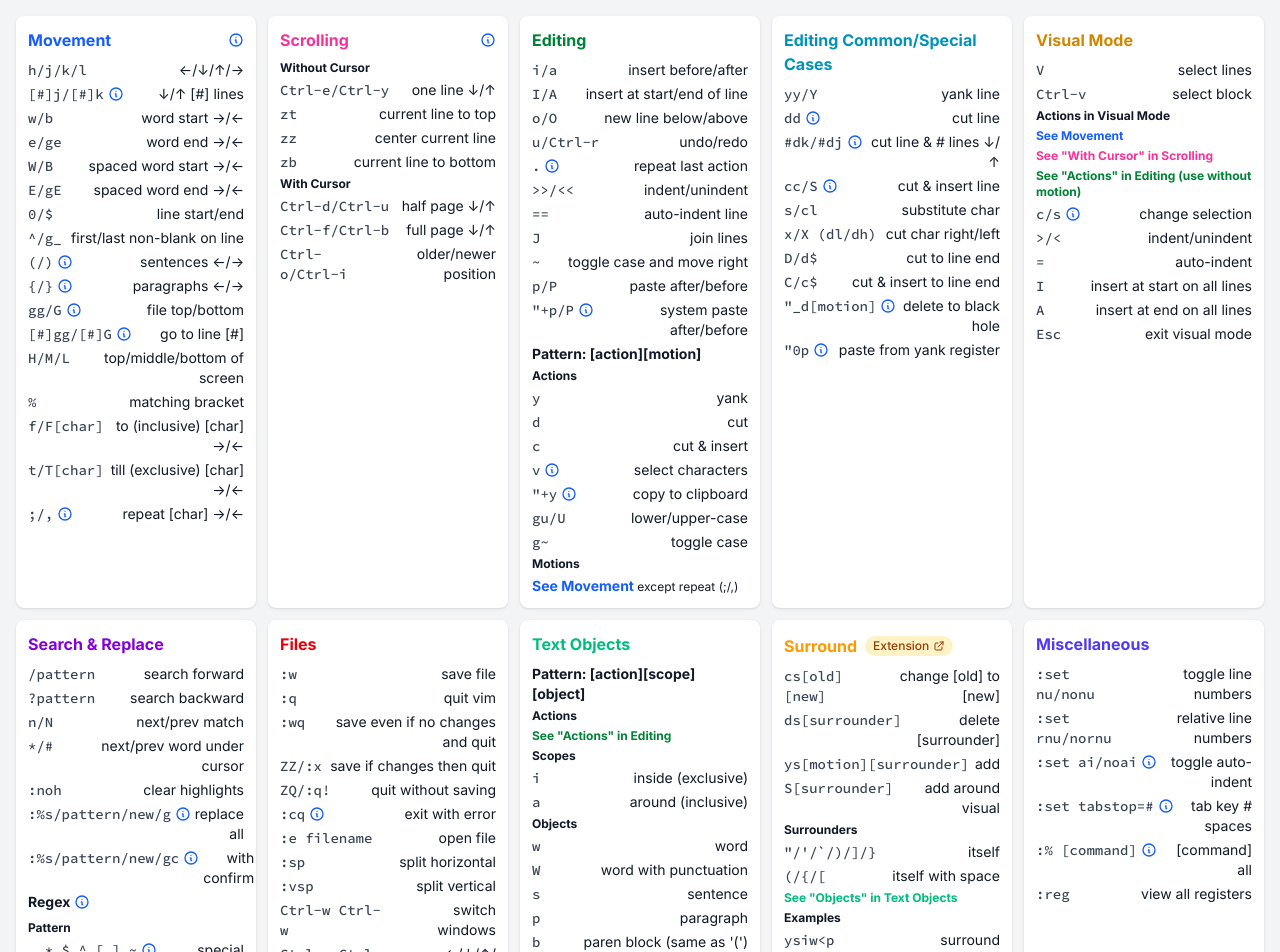
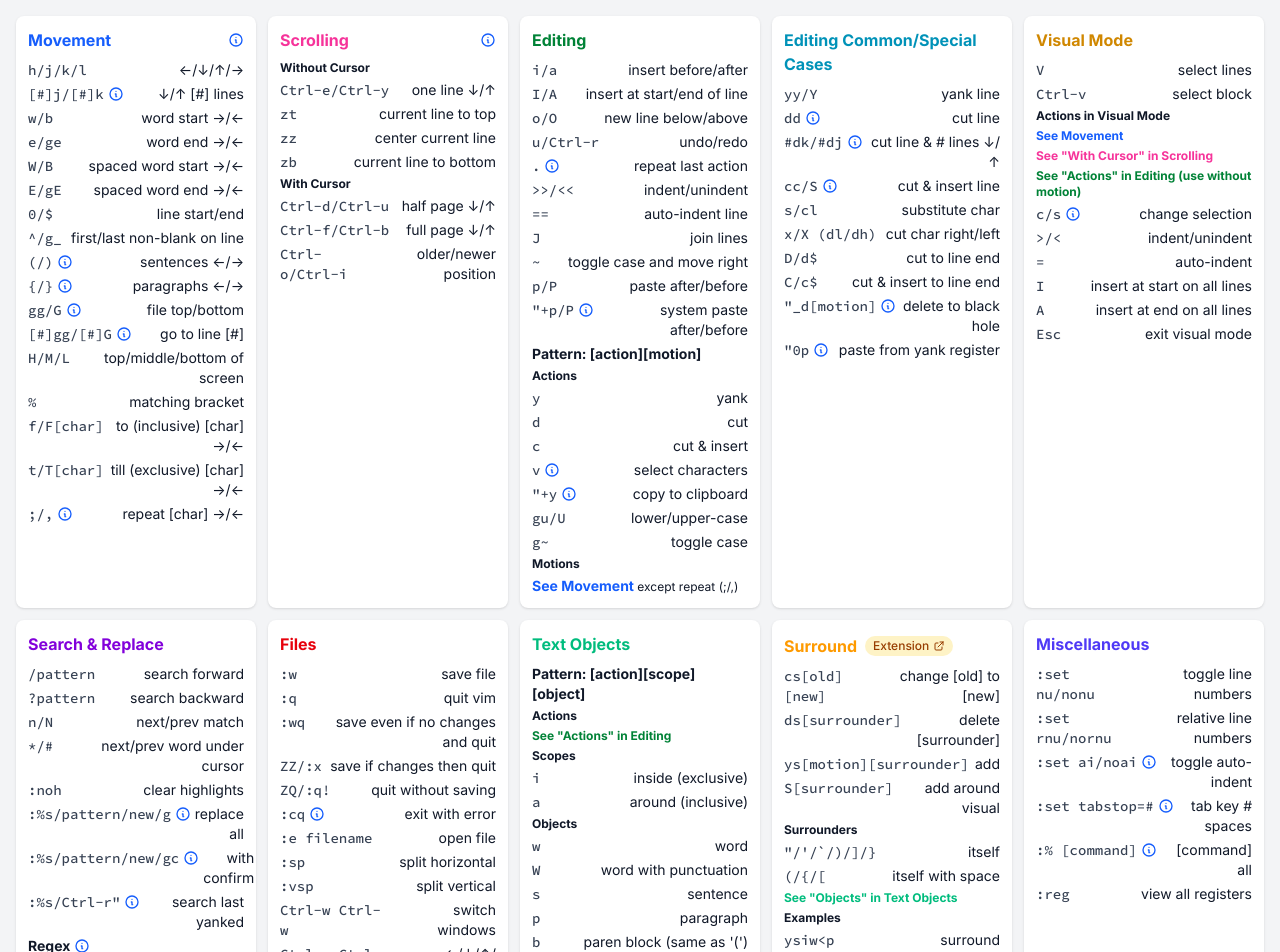
Before and after one commit to Noitidart/vim-cheats, a Next.js app: page / in a window 1280 px wide. Shown: the top 952 px of the page. Built offline with nearby package versions, Linux system fonts and the light colour scheme.

Commit message:
Add how to search last yanked

```diff
--- a/pages/index.tsx
+++ b/pages/index.tsx
@@ -422,6 +422,11 @@ const sections: Section[] = [
             '<kbd>l</kbd> - substitute this and exit (think of "last")'
           ]
         }
+      ],
+      [
+        ':%s/Ctrl-r"',
+        'search last yanked',
+        { tooltip: ['Can use other registers instead of <kbd>"</kbd>'] }
       ],
       [
         'Regex',
```
